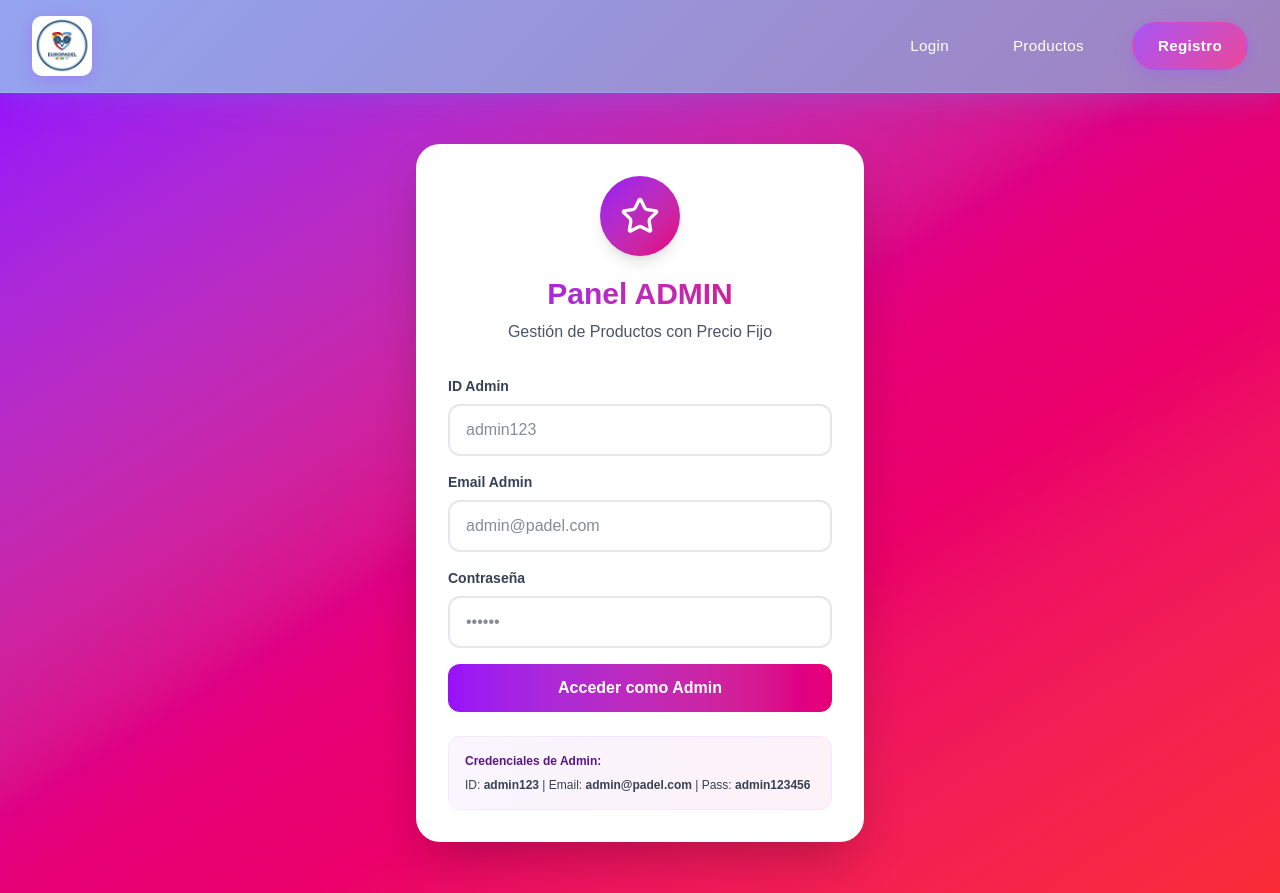
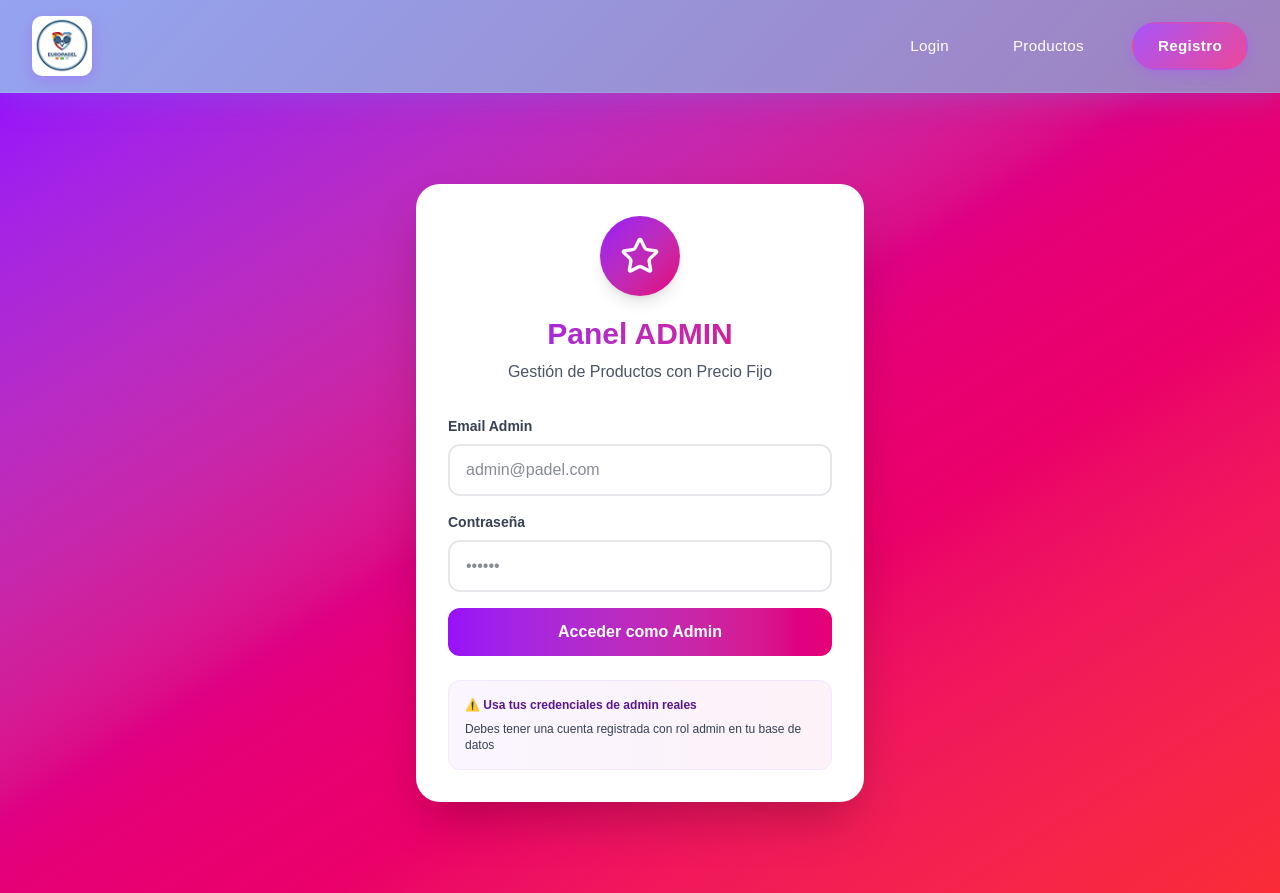
Before and after one commit to redoficios2025-Inicial/europadelFront, a Next.js app: page /paneladmin in a window 1280 px wide. Built offline with nearby package versions, Linux system fonts and the light colour scheme.

Commit message:
Update page.tsx

```diff
--- a/app/paneladmin/page.tsx
+++ b/app/paneladmin/page.tsx
@@ -5,6 +5,7 @@ import { useRouter } from 'next/navigation';
 import { useUser } from '../components/userContext';
 
 const API_URL = 'https://padel-back-kohl.vercel.app/api/productosadmin';
+const AUTH_URL = 'https://padel-back-kohl.vercel.app/api/auth/login';
 
 interface ProductoAdminForm {
     _id?: string;
@@ -40,7 +41,6 @@ interface ProductoAdmin {
 }
 
 interface Login {
-    id: string;
     email: string;
     password: string;
 }
@@ -66,7 +66,7 @@ const initialForm: ProductoAdminForm = {
 
 export default function AdminProductosFijo() {
     const [isAuth, setIsAuth] = useState<boolean>(false);
-    const [login, setLogin] = useState<Login>({ id: '', email: '', password: '' });
+    const [login, setLogin] = useState<Login>({ email: '', password: '' });
     const [error, setError] = useState<string>('');
     const [loading, setLoading] = useState<boolean>(false);
     const [form, setForm] = useState<ProductoAdminForm>(initialForm);
@@ -83,23 +83,57 @@ export default function AdminProductosFijo() {
     const router = useRouter();
 
     useEffect(() => {
-        if (sessionStorage.getItem('isAuthenticatedAdmin') === 'true') setIsAuth(true);
+        const token = sessionStorage.getItem('authTokenAdmin');
+        if (token) {
+            setIsAuth(true);
+        }
     }, []);
 
     useEffect(() => {
         if (isAuth) cargar();
     }, [isAuth]);
 
-    const handleLogin = () => {
+    // ✅ CAMBIO 2: Login real contra tu API
+    const handleLogin = async () => {
         setLoading(true);
         setError('');
-        if (login.id === 'admin123' && login.email === 'admin@padel.com' && login.password === 'admin123456') {
-            sessionStorage.setItem('isAuthenticatedAdmin', 'true');
-            sessionStorage.setItem('authTokenAdmin', 'ADMIN_TOKEN_2024');
-            setTimeout(() => { setLoading(false); setIsAuth(true); }, 500);
-        } else {
+
+        try {
+            const response = await fetch(AUTH_URL, {
+                method: 'POST',
+                headers: {
+                    'Content-Type': 'application/json',
+                },
+                body: JSON.stringify({
+                    email: login.email,
+                    password: login.password,
+                }),
+            });
+
+            const data = await response.json();
+
+            if (response.ok && data.success && data.token) {
+                // ✅ Verificar que el usuario sea admin
+                if (data.user.rol !== 'admin') {
+                    setError('❌ Acceso denegado: Solo administradores pueden acceder');
+                    setLoading(false);
+                    return;
+                }
+
+                // ✅ Guardar el JWT real
+                sessionStorage.setItem('authTokenAdmin', data.token);
+                sessionStorage.setItem('isAuthenticatedAdmin', 'true');
+
+                console.log('✅ Login exitoso como admin');
+                setIsAuth(true);
+            } else {
+                setError(data.message || '❌ Credenciales incorrectas');
+            }
+        } catch (err) {
+            console.error('Error en login:', err);
+            setError('❌ Error de conexión con el servidor');
+        } finally {
             setLoading(false);
-            setError('Credenciales incorrectas - Solo acceso ADMIN');
         }
     };
 
@@ -110,15 +144,39 @@ export default function AdminProductosFijo() {
         reset();
     };
 
+    // ✅ CAMBIO 3: Headers correctos en todas las peticiones
+    const getAuthHeaders = () => {
+        const token = sessionStorage.getItem('authTokenAdmin');
+        return {
+            'Content-Type': 'application/json',
+            'Authorization': `Bearer ${token}`,
+        };
+    };
+
     const cargar = async () => {
         try {
+            console.log('📥 Cargando productos...');
             const res = await fetch(API_URL, {
-                headers: { 'Authorization': `Bearer ${sessionStorage.getItem('authTokenAdmin')}` }
+                method: 'GET',
+                headers: getAuthHeaders(),
             });
+
             const data = await res.json();
-            if (data.success) setProductos(data.data);
+            console.log('Respuesta del servidor:', data);
+
+            if (data.success) {
+                setProductos(data.data || []);
+                console.log('✅ Productos cargados:', data.data?.length);
+            } else {
+                console.error('❌ Error al cargar:', data.message);
+                if (res.status === 401) {
+                    alert('Sesión expirada. Por favor inicia sesión nuevamente.');
+                    logout();
+                }
+            }
         } catch (e) {
-            console.error(e);
+            console.error('❌ Error de conexión:', e);
+            alert('Error al cargar productos. Verifica tu conexión.');
         }
     };
 
@@ -149,18 +207,25 @@ export default function AdminProductosFijo() {
     const handleSubmit = async (e: React.FormEvent<HTMLFormElement>) => {
         e.preventDefault();
         setLoading(true);
+
         try {
+            console.log('📤 Enviando producto...');
+            const payload = {
+                ...form,
+                id: editMode ? form._id : undefined,
+                precioAdminFijo: parseFloat(form.precioAdminFijo),
+                stock: parseInt(form.stock),
+            };
+
             const res = await fetch(API_URL, {
                 method: editMode ? 'PUT' : 'POST',
-                headers: { 'Content-Type': 'application/json', 'Authorization': `Bearer ${sessionStorage.getItem('authTokenAdmin')}` },
-                body: JSON.stringify({
-                    ...form,
-                    id: editMode ? form._id : undefined,
-                    precioAdminFijo: parseFloat(form.precioAdminFijo),
-                    stock: parseInt(form.stock),
-                }),
+                headers: getAuthHeaders(),
+                body: JSON.stringify(payload),
             });
+
             const data = await res.json();
+            console.log('Respuesta:', data);
+
             if (data.success) {
                 alert(editMode ? '✅ Producto actualizado!' : '✅ Producto creado y notificado a vendedores!');
 
@@ -171,8 +236,14 @@ export default function AdminProductosFijo() {
 
                 reset();
                 await cargar();
-            } else alert('❌ Error: ' + data.message);
+            } else {
+                alert('❌ Error: ' + data.message);
+                if (res.status === 401) {
+                    logout();
+                }
+            }
         } catch (err) {
+            console.error('❌ Error:', err);
             alert('❌ Error de conexión');
         } finally {
             setLoading(false);
@@ -194,12 +265,15 @@ export default function AdminProductosFijo() {
     const eliminar = async (id: string) => {
         if (!confirm('⚠️ ¿Estás seguro de eliminar este producto?')) return;
         setLoading(true);
+
         try {
             const res = await fetch(`${API_URL}?id=${id}`, {
                 method: 'DELETE',
-                headers: { 'Authorization': `Bearer ${sessionStorage.getItem('authTokenAdmin')}` }
+                headers: getAuthHeaders(),
             });
+
             const data = await res.json();
+
             if (data.success) {
                 alert('✅ Producto eliminado!');
                 await cargar();
@@ -207,6 +281,7 @@ export default function AdminProductosFijo() {
                 alert('❌ Error: ' + data.message);
             }
         } catch (err) {
+            console.error('❌ Error:', err);
             alert('❌ Error de conexión');
         } finally {
             setLoading(false);
@@ -246,20 +321,8 @@ export default function AdminProductosFijo() {
                         </div>
                         <h1 className="text-3xl font-bold mb-2 bg-gradient-to-r from-purple-600 to-pink-600 bg-clip-text text-transparent">Panel ADMIN</h1>
                         <p className="text-gray-600">Gestión de Productos con Precio Fijo</p>
-
                     </div>
-                    <div className="space-y-4">
-                        <div>
-                            <label className="block text-sm font-semibold mb-2 text-gray-700">ID Admin</label>
-                            <input
-                                type="text"
-                                value={login.id}
-                                onChange={e => setLogin(p => ({ ...p, id: e.target.value }))}
-                                required
-                                placeholder="admin123"
-                                className="w-full px-4 py-3 border-2 border-gray-200 rounded-xl focus:border-purple-500 outline-none transition text-gray-900"
-                            />
-                        </div>
+                    <form onSubmit={(e) => { e.preventDefault(); handleLogin(); }} className="space-y-4">
                         <div>
                             <label className="block text-sm font-semibold mb-2 text-gray-700">Email Admin</label>
                             <input
@@ -283,13 +346,13 @@ export default function AdminProductosFijo() {
                             />
                         </div>
                         {error && <div className="bg-red-50 border-l-4 border-red-500 text-red-700 px-4 py-3 rounded-lg text-sm">{error}</div>}
-                        <button onClick={handleLogin} disabled={loading} className="w-full py-3 bg-gradient-to-r from-purple-600 to-pink-600 text-white rounded-xl font-semibold disabled:opacity-50 hover:shadow-lg transition transform hover:scale-105">
+                        <button type="submit" disabled={loading} className="w-full py-3 bg-gradient-to-r from-purple-600 to-pink-600 text-white rounded-xl font-semibold disabled:opacity-50 hover:shadow-lg transition transform hover:scale-105">
                             {loading ? 'Verificando...' : 'Acceder como Admin'}
                         </button>
-                    </div>
+                    </form>
                     <div className="mt-6 p-4 bg-gradient-to-r from-purple-50 to-pink-50 rounded-xl text-xs border border-purple-100">
-                        <p className="font-semibold mb-2 text-purple-900">Credenciales de Admin:</p>
-                        <p className="text-gray-700">ID: <strong>admin123</strong> | Email: <strong>admin@padel.com</strong> | Pass: <strong>admin123456</strong></p>
+                        <p className="font-semibold mb-2 text-purple-900">⚠️ Usa tus credenciales de admin reales</p>
+                        <p className="text-gray-700">Debes tener una cuenta registrada con rol admin en tu base de datos</p>
                     </div>
                 </div>
             </div>
@@ -328,6 +391,7 @@ export default function AdminProductosFijo() {
                 </div>
 
                 <form className="bg-white rounded-2xl p-4 sm:p-6 md:p-8 mb-4 sm:mb-8 shadow-lg border border-purple-100" onSubmit={handleSubmit}>
+                    {/* ... resto del formulario igual ... */}
                     <div className="grid grid-cols-1 md:grid-cols-2 lg:grid-cols-3 gap-3 sm:gap-4">
                         <div>
                             <label className="block mb-2 font-semibold text-xs sm:text-sm flex items-center gap-2 text-gray-700">
@@ -515,6 +579,7 @@ export default function AdminProductosFijo() {
                     </div>
                 </form>
 
+                {/* Resto del componente igual... filtros, lista de productos, modales */}
                 <div className="bg-white rounded-2xl p-4 sm:p-6 mb-4 sm:mb-6 shadow-lg border border-purple-100">
                     <div className="grid md:grid-cols-2 gap-3 sm:gap-4">
                         <div>
```
